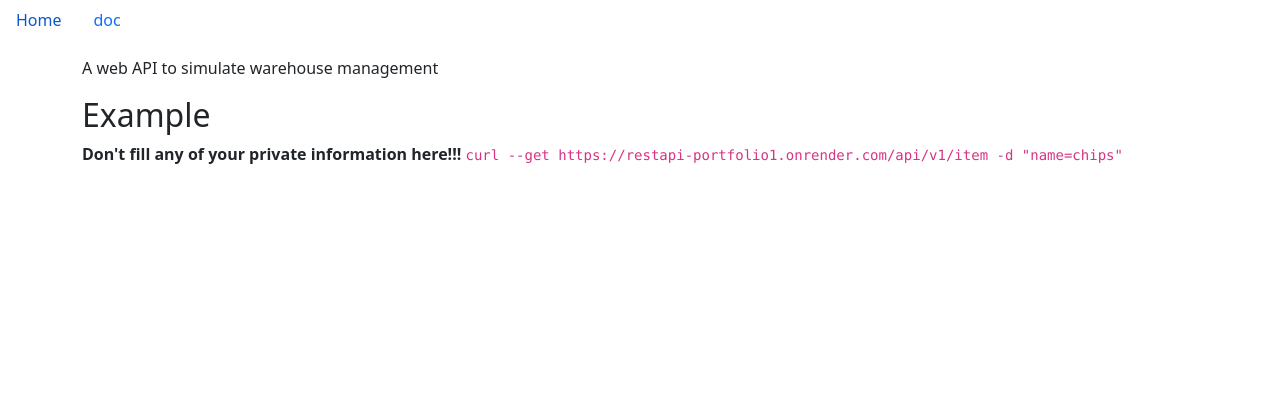
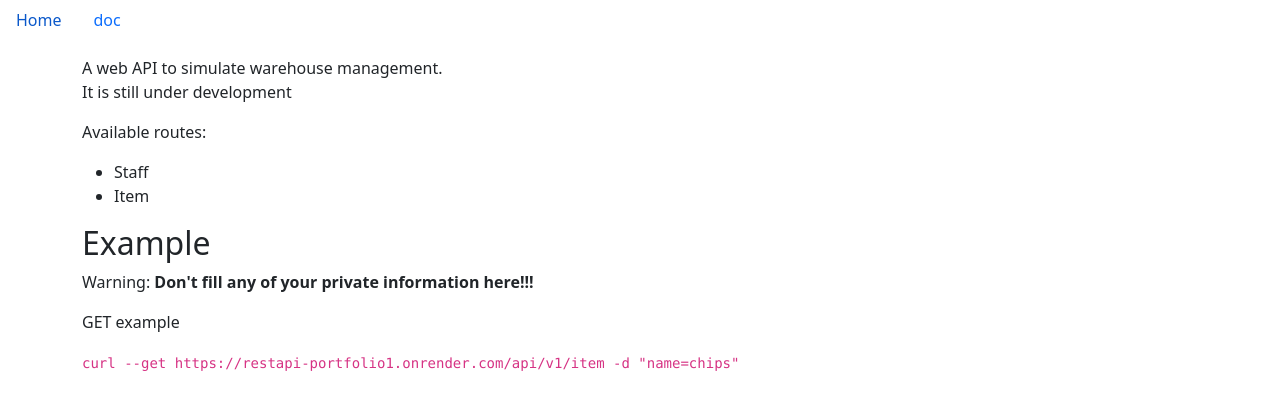
Before and after one commit to floppy-disk916/restapi-portfolio1, a Python web app: template src/templates/index.html in a window 1280 px wide. Shown: the top 410 px of the page. Run offline with Jinja, Linux system fonts and the light colour scheme; the template is opened without the code that fills it, so the values that code supplies are empty; some libraries are stand-ins or nearby versions.

Commit message:
fixed the bare minimum templates

```diff
--- a/src/main.py
+++ b/src/main.py
@@ -182,6 +182,7 @@ app.add_middleware(SlowAPIASGIMiddleware)
 template = Jinja2Templates(directory="./src/templates")
 
 
+#MOVE ME
 @app.get("/", include_in_schema=False)
 async def main(request: Request):
     return template.TemplateResponse(
--- a/src/pages.py
+++ b/src/pages.py
@@ -2,7 +2,7 @@ from fastapi import FastAPI, Request, APIRouter, Depends
 from fastapi.templating import Jinja2Templates
 
 router = APIRouter()
-templates = Jinja2Templates(directory="templates")
+templates = Jinja2Templates(directory="./src/templates")
 
 @router.get("/")
 async def home(request: Request):
--- a/src/templates/base.html
+++ b/src/templates/base.html
@@ -33,8 +33,10 @@
     </div>
 
     <div class="py-8 bg-primary container-fluid text-white">
+        {% block header%}
         <h1>{{ app_title }}</h1>
         <p>{{ app_description }}</p>
+        {% endblock %}
     </div>
 
     <main class="container m-10">
--- a/src/templates/doc.html
+++ b/src/templates/doc.html
@@ -5,6 +5,6 @@
     Documentation
 {% endblock %}
 
-{% block content %}
+{% block header %}
 <h2>Nothing here yet</h2>
 {% endblock %}
--- a/src/templates/index.html
+++ b/src/templates/index.html
@@ -6,11 +6,22 @@
 {% endblock %}
 
 {% block content %}
-<p>A web API to simulate warehouse management</p>
+<p>A web API to simulate warehouse management.<br/>
+It is still under development</p>
+<p>Available routes:</p>
+<ul>
+    <li>Staff</li>
+    <li>Item</li>
+</ul>
+
 <h2>Example</h2>
-<p><strong>Don't fill any of your private information here!!!</strong>
+<p>
+Warning: <strong>Don't fill any of your private information here!!!</strong>
+<br>
+</p>
+
+<p>GET example</p>
 <code>
     curl --get https://restapi-portfolio1.onrender.com/api/v1/item -d "name=chips"
 </code>
-</p>
 {% endblock %}
```
